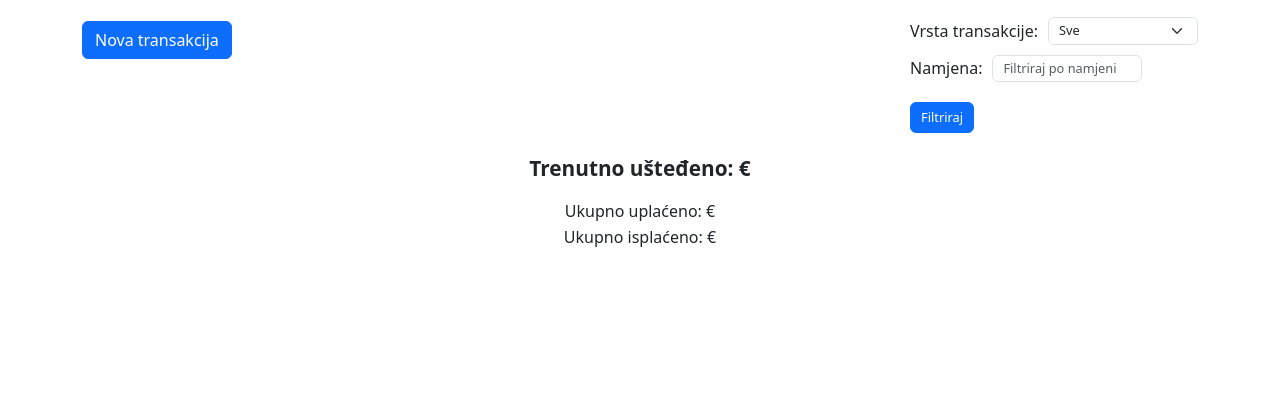
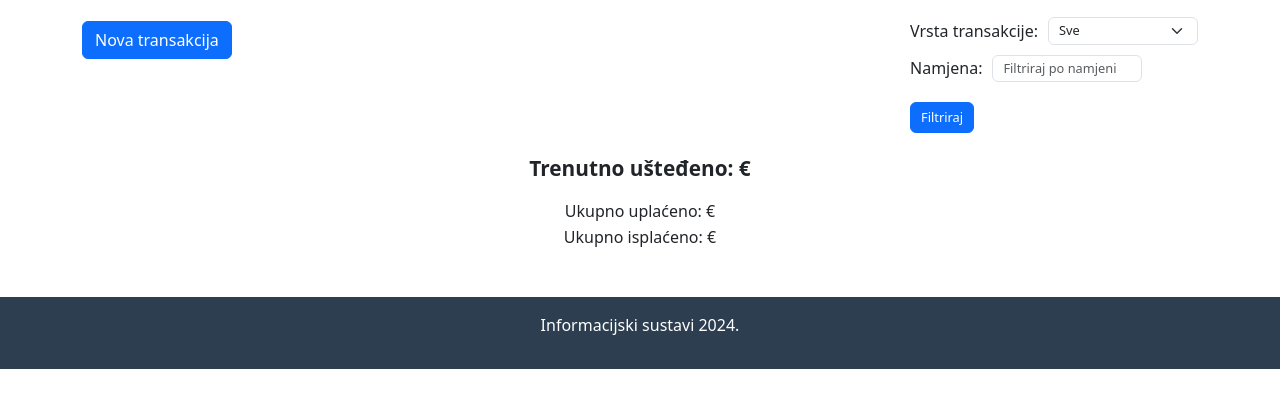
Before and after one commit to Calico-san/Moja_stednja, a Flask app: template templates/index.html in a window 1280 px wide. Shown: the part 231-639 px from the top of the page. Run offline with Flask 3, Linux system fonts and the light colour scheme; the template is opened without the code that fills it, so the values that code supplies are empty.

Commit message:
Zadnji commit

```diff
--- a/templates/index.html
+++ b/templates/index.html
@@ -128,6 +128,10 @@
             font-size: 0.8rem;
             padding: 5px 10px;
             margin-top: 10px;
+        }
+
+        footer {
+            background-color: #2c3e50;
         }
     </style>
 </head>
@@ -327,5 +331,10 @@
 
     <script src="https://cdn.jsdelivr.net/npm/bootstrap@5.3.0-alpha3/dist/js/bootstrap.bundle.min.js"></script>
     <script src="https://cdnjs.cloudflare.com/ajax/libs/font-awesome/6.0.0-beta3/js/all.min.js"></script>
+
+    <footer class="text-white text-center py-3 mt-5">
+    <p>Informacijski sustavi 2024.</p>
+    </footer>
+
 </body>
 </html>
```
